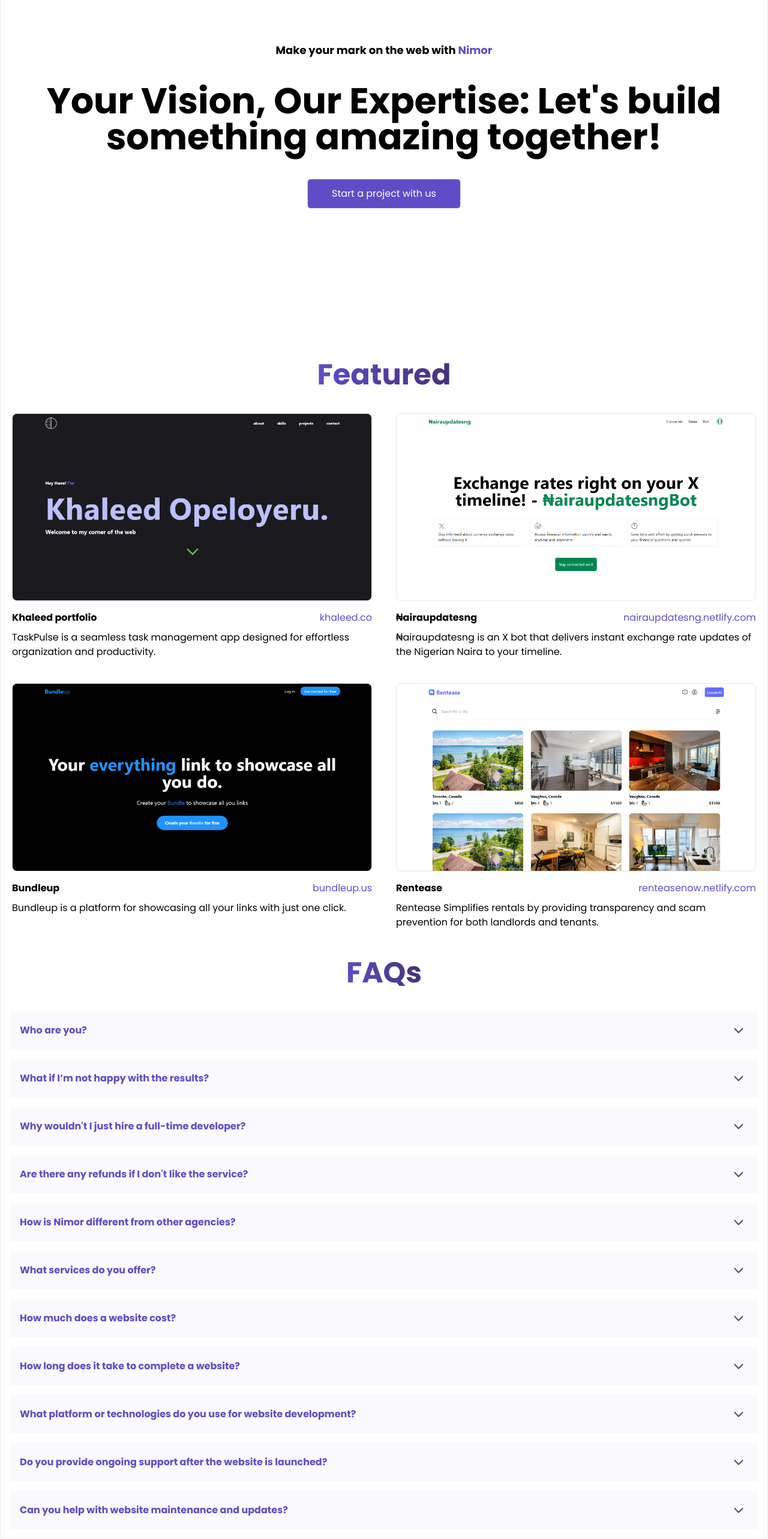
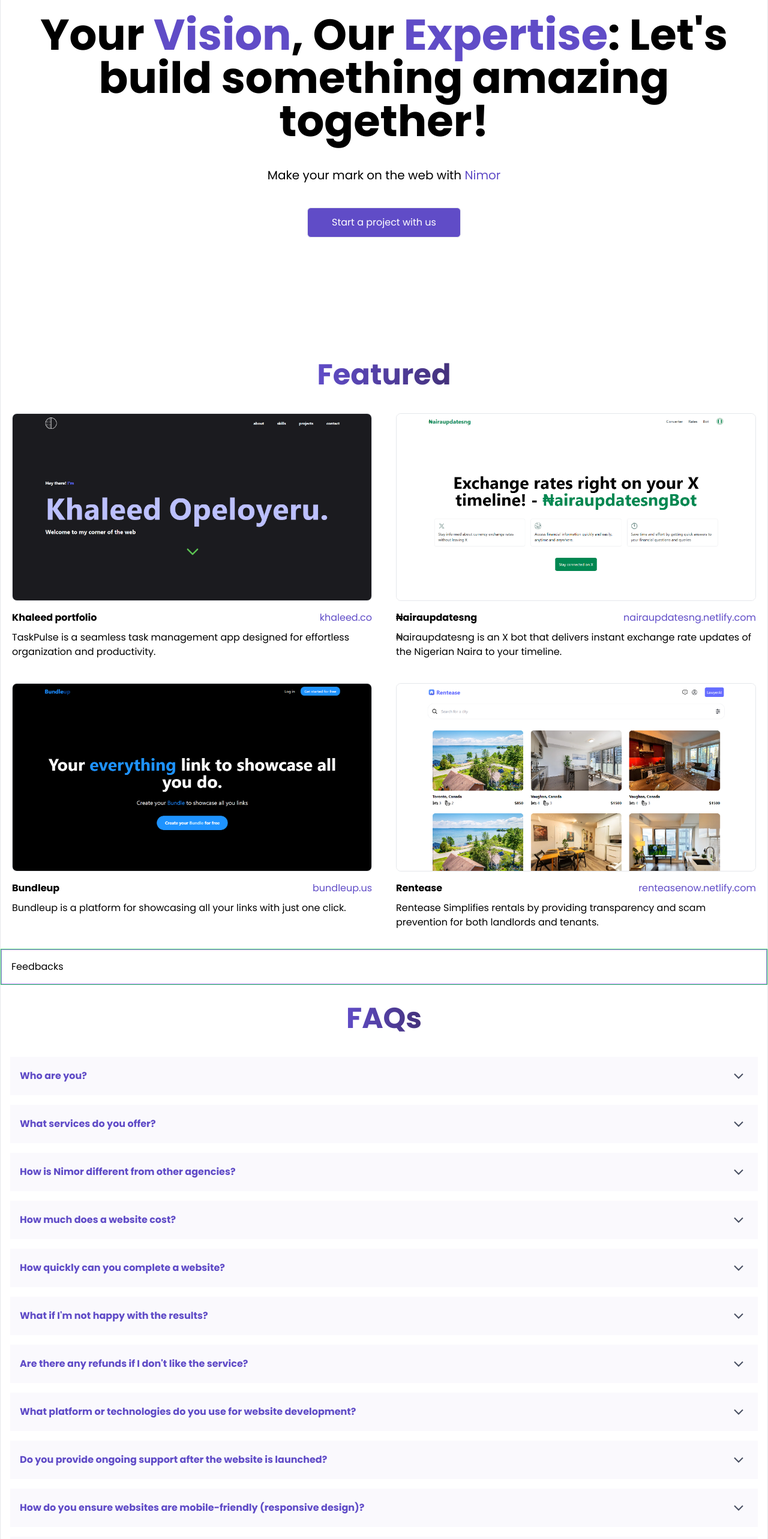
Before and after one commit to khaleedcodes/nimor, a React (Vite) app: page / in a window 1280 px wide. Shown: the part 234-2800 px from the top of the page at 60% size. Built offline with nearby package versions, Linux system fonts and the light colour scheme.

Commit message:
working on feedback sections

```diff
--- a/src/assets/icons/Arrow.tsx
+++ b/src/assets/icons/Arrow.tsx
@@ -1,11 +1,10 @@
 import { ArrowProp } from "../../types/types";
-function Arrow({ toggleIsActive }: ArrowProp) {
+function Arrow({ isActive }: ArrowProp) {
   return (
     <div
-      className="cursor-pointer"
-      onClick={() => {
-        toggleIsActive();
-      }}
+      className={`transition-all duration-300 ${
+        isActive ? "rotate-180" : ""
+      }`}
     >
       <svg
         xmlns="http://www.w3.org/2000/svg"
--- a/src/pages/landing-page/FaqItem.tsx
+++ b/src/pages/landing-page/FaqItem.tsx
@@ -6,20 +6,19 @@
   const [isActive, setIsActive] = useState(false);
   function toggleIsActive() {
     setIsActive((isActive) => !isActive);
-    console.log(isActive);
   }
   return (
     <div
-      // onClick={() => {
-      //   toggleIsActive();
-      // }}
-      className={`bg-[rgb(96,76,199,0.03)] ${
+      onClick={() => {
+        toggleIsActive();
+      }}
+      className={`cursor-pointer transition-all duration-300 bg-[rgb(96,76,199,0.03)] ${
         isActive ? "" : "h-16"
       } overflow-hidden`}
     >
       <div className="flex items-center justify-between p-4">
         <p className="text-first-accent font-bold">{question}</p>
-        <Arrow toggleIsActive={toggleIsActive} />
+        <Arrow isActive={isActive} />
       </div>
       <p className="pb-4 pl-4 pr-4 text-second-accent">{answer}</p>
     </div>
--- a/src/pages/landing-page/FaqList.tsx
+++ b/src/pages/landing-page/FaqList.tsx
@@ -5,17 +5,32 @@
   {
     question: "Who are you?",
     answer:
-      "Nimor is a professional web design and development agency specializing in creating custom, high-quality websites for businesses and individuals. Our team consists of experienced designers, developers, and digital marketers dedicated to delivering exceptional results and exceeding client expectations.",
+      "Nimor is a professional web design and development agency specializing in creating custom, high-quality websites for businesses and individuals. We deliver exceptional results and exceed client expectations.",
   },
   {
-    question: "What if I’m not happy with the results?",
+    question: "What services do you offer?",
+    answer:
+      "We offer a comprehensive range of web design and development services, including custom website design, front-end development, website maintenance, and more.",
+  },
+  {
+    question: "How is Nimor different from other agencies?",
+    answer:
+      "Nimor stands out from other agencies through our commitment to personalized service, attention to detail, and dedication to delivering exceptional results. We take the time to understand each client's unique goals and challenges, and tailor our solutions to meet their specific needs. Our collaborative approach, transparent communication, and focus on customer satisfaction set us apart in the industry.",
+  },
+  {
+    question: "How much does a website cost?",
+    answer:
+      "The cost of a website varies depending on factors such as complexity, features, design requirements, and functionality. We provide personalized quotes tailored to each client's specific needs and budget.",
+  },
+  {
+    question: "How quickly can you complete a website?",
+    answer:
+      "We understand the importance of timely delivery. The timeline for website development varies depending on the scope and requirements of the project. Typically, we can complete a simple website within a week. For more complex projects, the time-frame may extend to several weeks. However, we also offer expedited services for urgent projects, ensuring that your website is delivered as quickly as possible without compromising quality.",
+  },
+  {
+    question: "What if I'm not happy with the results?",
     answer:
       "Customer satisfaction is our top priority, and we strive to ensure that every client is delighted with the final outcome of their project. If you're not satisfied with the results, we offer revisions and adjustments to address any concerns and ensure that the final product meets your expectations.",
-  },
-  {
-    question: "Why wouldn't I just hire a full-time developer?",
-    answer:
-      "While hiring a full-time developer can be beneficial for some businesses, it may not always be the most cost-effective or practical solution. By partnering with Nimor, you gain access to a team of skilled professionals with diverse expertise and experience, without the overhead costs associated with hiring and managing full-time employees.",
   },
   {
     question: "Are there any refunds if I don't like the service?",
@@ -23,51 +38,26 @@
       "We strive to deliver exceptional service and results to every client. If you're not satisfied with our service, we'll work closely with you to address any concerns and find a solution that meets your needs. While we don't offer refunds for services rendered, we are committed to ensuring your satisfaction and will do our best to make things right.",
   },
   {
-    question: "How is Nimor different from other agencies?",
-    answer:
-      "Nimor stands out from other agencies through our commitment to personalized service, attention to detail, and dedication to delivering exceptional results. We take the time to understand each client's unique goals and challenges, and tailor our solutions to meet their specific needs. Our collaborative approach, transparent communication, and focus on customer satisfaction set us apart in the industry.",
-  },
-  {
-    question: "What services do you offer?",
-    answer:
-      "We offer a comprehensive range of web design and development services, including custom website design, front-end and back-end development, e-commerce solutions, website maintenance, and more.",
-  },
-  {
-    question: "How much does a website cost?",
-    answer:
-      "The cost of a website varies depending on factors such as complexity, features, design requirements, and functionality. We provide personalized quotes tailored to each client's specific needs and budget.",
-  },
-  {
-    question: "How long does it take to complete a website?",
-    answer:
-      "The timeline for website development depends on the scope and requirements of the project. Typically, a simple website can be completed in a few weeks, while more complex projects may take several months.",
-  },
-  {
     question:
       "What platform or technologies do you use for website development?",
     answer:
-      "We utilize a variety of platforms and technologies, including HTML/CSS, JavaScript, WordPress, Shopify, and other industry-standard tools and frameworks, to create custom solutions tailored to each client's needs.",
+      "We utilize a variety of platforms and technologies, including HTML/CSS, JavaScript, and other industry-standard tools and frameworks, to create custom solutions tailored to each client's needs.",
   },
   {
     question: "Do you provide ongoing support after the website is launched?",
     answer:
-      "Yes, we offer ongoing support and maintenance services to ensure your website remains secure, up-to-date, and optimized for performance. Our support packages include regular updates, backups, and technical assistance as needed.",
-  },
-  {
-    question: "Can you help with website maintenance and updates?",
-    answer:
-      "Absolutely! We offer website maintenance and update services to keep your site running smoothly and ensure it stays current with the latest trends and technologies. Our team can handle everything from content updates to security patches and bug fixes.",
+      "Absolutely! we offer ongoing support and maintenance services to ensure your website stays current with the latest trends and technologies. Our support packages include bug fixes and technical assistance as needed.",
   },
   {
     question:
       "How do you ensure websites are mobile-friendly (responsive design)?",
     answer:
-      "We design and develop websites with responsive design principles, ensuring they adapt seamlessly to different screen sizes and devices. Our goal is to provide an optimal user experience across desktops, tablets, and smartphones.",
+      "We design and develop websites with responsive design principles, ensuring they adapt seamlessly to different screen sizes and devices. Our goal is to provide an optimal user experience across all devices",
   },
   {
     question: "What is your process for website design and development?",
     answer:
-      "Our website design and development process typically involves initial consultation and discovery, followed by wireframing and design mockups, development and testing, client feedback and revisions, and finally, launch and ongoing support.",
+      "Our website design and development process typically involves initial consultation and discovery, followed by wire-framing and design mockups, development and testing, client feedback and revisions, and finally, launch and ongoing support.",
   },
 ];
 
--- a/src/pages/landing-page/HeroSection.tsx
+++ b/src/pages/landing-page/HeroSection.tsx
@@ -6,12 +6,14 @@
       style={{ minHeight: "calc(100vh - 80px)" }}
     >
       <div className="max-w-screen-xl w-full p-4 flex flex-col justify-center items-center gap-10">
-        <h1 className="font-bold text-lg">
+        <h1 className="font-bold text-7xl max-lg:text-6xl max-md:5xl max-sm:text-4xl text-center">
+          Your <span className="text-first-accent">Vision</span>, Our{" "}
+          <span className="text-first-accent">Expertise</span>: Let's build
+          something amazing together!
+        </h1>
+        <h1 className="text-xl max-lg:text-lg text-center">
           Make your mark on the web with{" "}
           <span className="text-first-accent">Nimor</span>
-        </h1>
-        <h1 className="font-bold text-6xl text-center">
-          Your Vision, Our Expertise: Let's build something amazing together!
         </h1>
         <Button>Start a project with us</Button>
       </div>
--- a/src/pages/landing-page/LandingPage.tsx
+++ b/src/pages/landing-page/LandingPage.tsx
@@ -2,7 +2,7 @@
 // import ClientCarousel from "./ClientCarousel";
 import ProjectsSection from "./ProjectsSection";
 // import ProjectRoadmap from "./ProjectRoadmap";
-// import FeedbacksSection from "./FeedbacksSection";
+import FeedbacksSection from "./FeedbacksSection";
 import FaqSection from "./FaqSection";
 export default function LandingPage() {
   return (
@@ -11,7 +11,7 @@
       {/* <ClientCarousel /> */}
       <ProjectsSection />
       {/* <ProjectRoadmap /> */}
-      {/* <FeedbacksSection /> */}
+      <FeedbacksSection />
       <FaqSection />
     </div>
   );
--- a/src/types/types.ts
+++ b/src/types/types.ts
@@ -25,7 +25,7 @@
   linkName: string;
 };
 type ArrowProp = {
-  toggleIsActive: () => void;
+  isActive: boolean;
 };
 type FaqType = {
   question: string;
```
